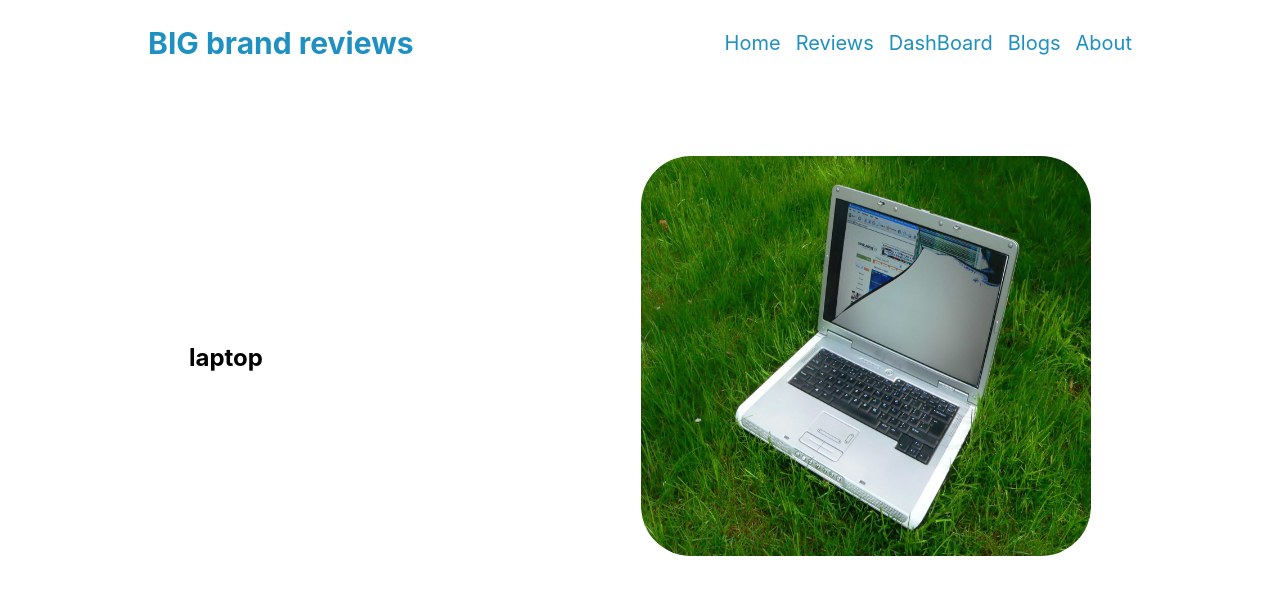
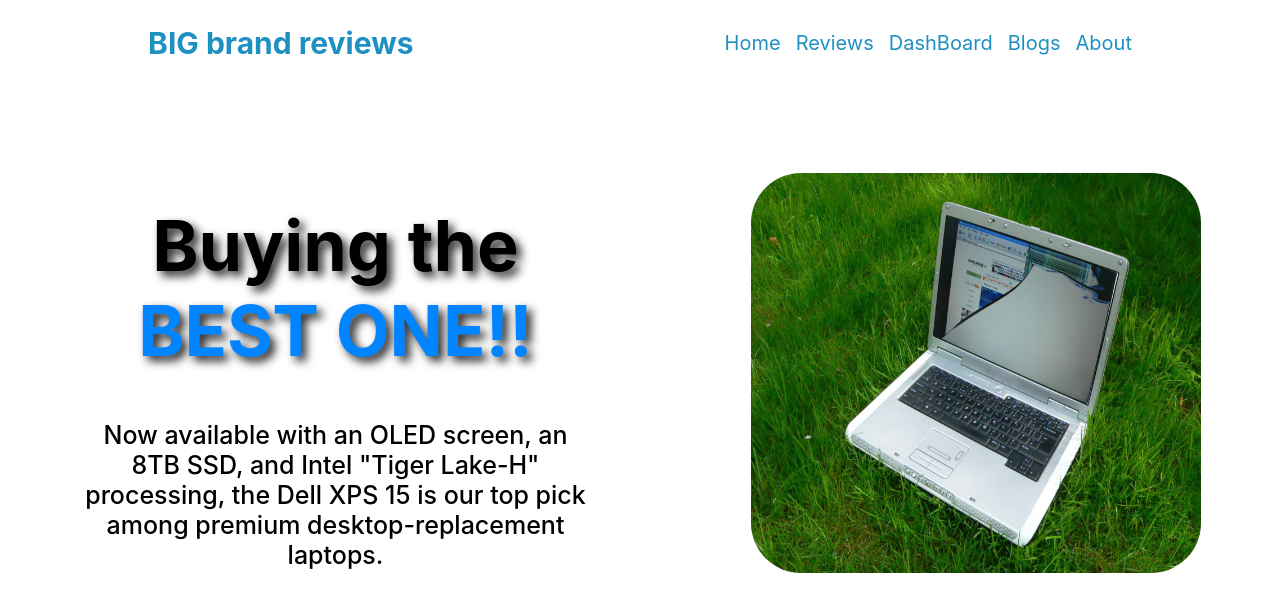
Before and after one commit to iamshs/product-analysis-website, a React (Create React App) app: page / in a window 1280 px wide. Shown: the top 612 px of the page. Built offline with nearby package versions, Linux system fonts and the light colour scheme.

Commit message:
homepage-img-done

```diff
--- a/src/components/Home/Home.css
+++ b/src/components/Home/Home.css
@@ -3,6 +3,20 @@
     align-items: center;
     justify-content: space-around;
     margin-top: 70px;
+}
+.product-detail{
+   width: 40%;
+}
+.product-detail p{
+    font-size: 25px;
+    font-weight: 500;
+}
+.product-detail h1{
+    font-size: 70px;
+    text-shadow: 5px 5px 10px rgb(39, 36, 36);
+}
+.product-title{
+    color: rgb(0, 132, 255);
 }
 
 .product-img img{
--- a/src/components/Home/Home.js
+++ b/src/components/Home/Home.js
@@ -6,7 +6,8 @@ const Home = () => {
     return (
         <div className='product-container'>
             <div className="product-detail">
-              <h2>laptop</h2>
+              <h1 >Buying the <span className='product-title'>BEST ONE!!</span></h1>
+              <p>Now available with an OLED screen, an 8TB SSD, and Intel "Tiger Lake-H" processing, the Dell XPS 15 is our top pick among premium desktop-replacement laptops.</p>
             </div>
             <div className="product-img">
                 <img src={image} alt="" />
```
Also changed, not shown: src/components/Header/Header.css (+0 -9 lines), src/hooks/useReview.js (added).
